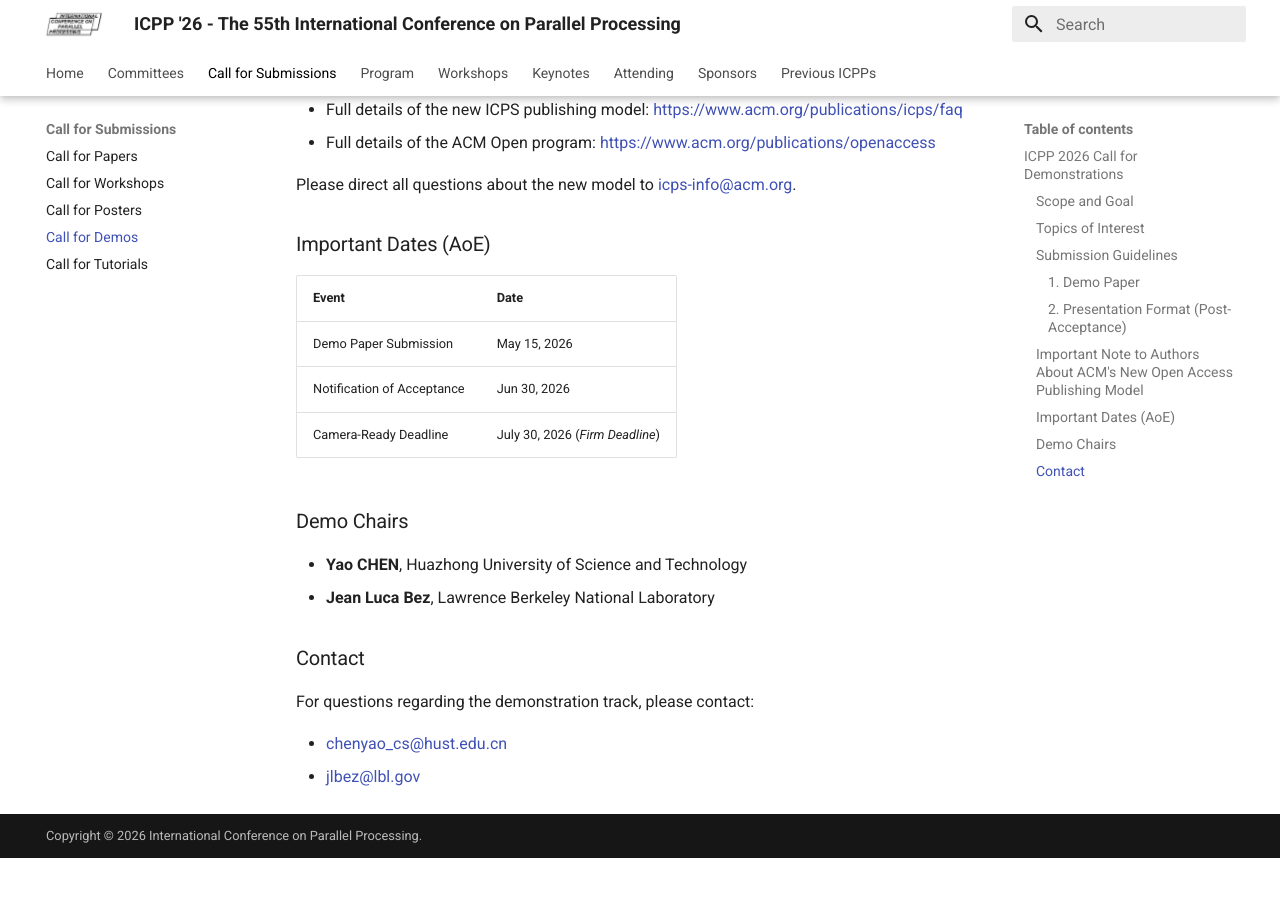
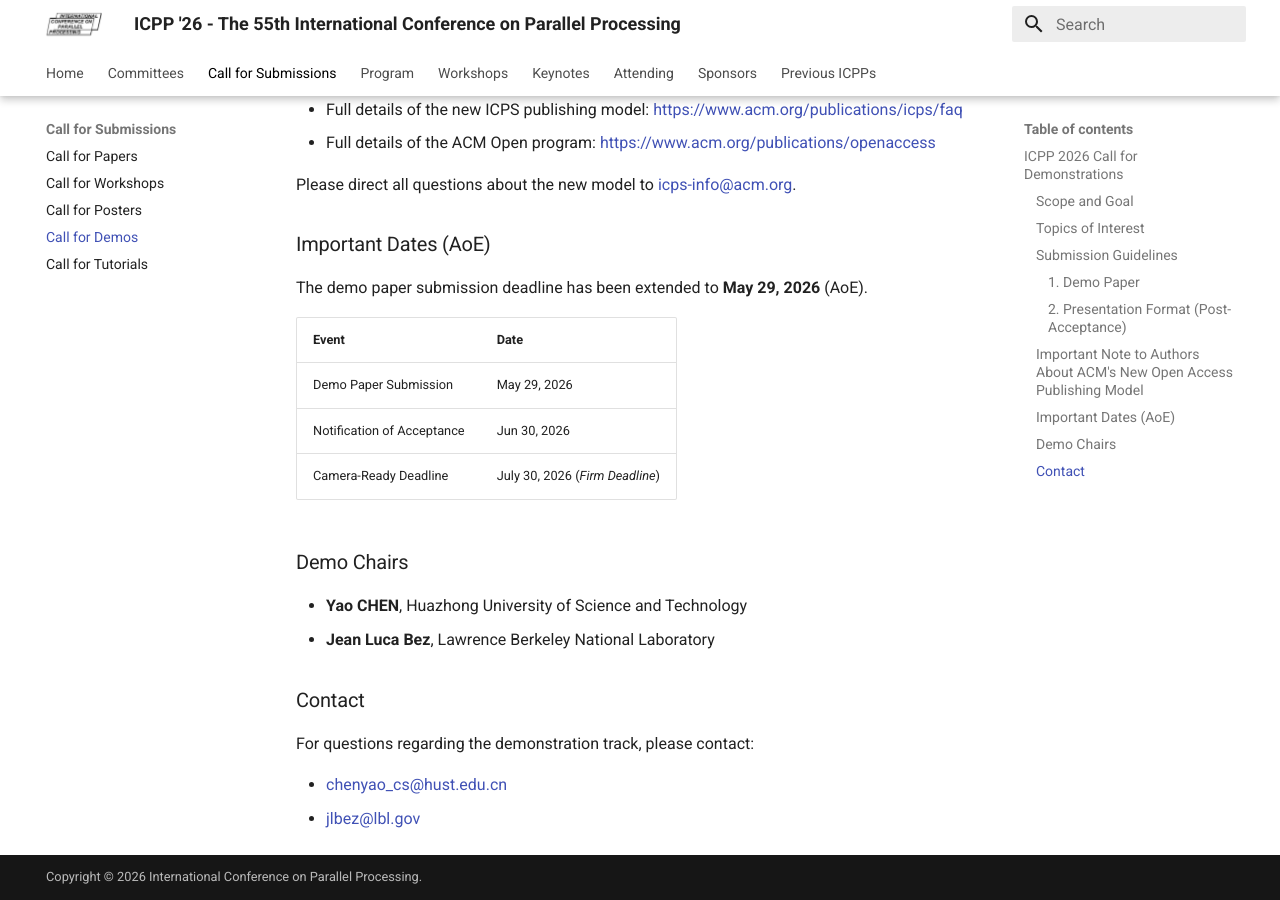
Before and after one commit to icpp2026/icpp2026.github.io, an MkDocs documentation site: the page built from docs/call-for-demos.md, in a window 1280 px wide and 900 px high, scrolled down 1685 px. Built offline with MkDocs 1.6.1 and Material for MkDocs 9.7.7, drawn with Linux system fonts in a browser that asks for light colours; comment, search, counter and statistics services are not loaded; before the commit the page ends 2543 px from its top, so only the background shows below that.

Commit message:
docs: extend demo paper submission deadline to May 29, 2026

```diff
--- a/docs/call-for-demos.md
+++ b/docs/call-for-demos.md
@@ -46,9 +46,11 @@ Please direct all questions about the new model to [icps-info@acm.org](mailto:ic
 
 ### Important Dates (AoE)
 
+The demo paper submission deadline has been extended to **May 29, 2026** (AoE).
+
 | Event | Date |
 |-------|------|
-| Demo Paper Submission | May 15, 2026 |
+| Demo Paper Submission | May 29, 2026 |
 | Notification of Acceptance | Jun 30, 2026 |
 | Camera-Ready Deadline | July 30, 2026 (_Firm Deadline_) |
 
```
